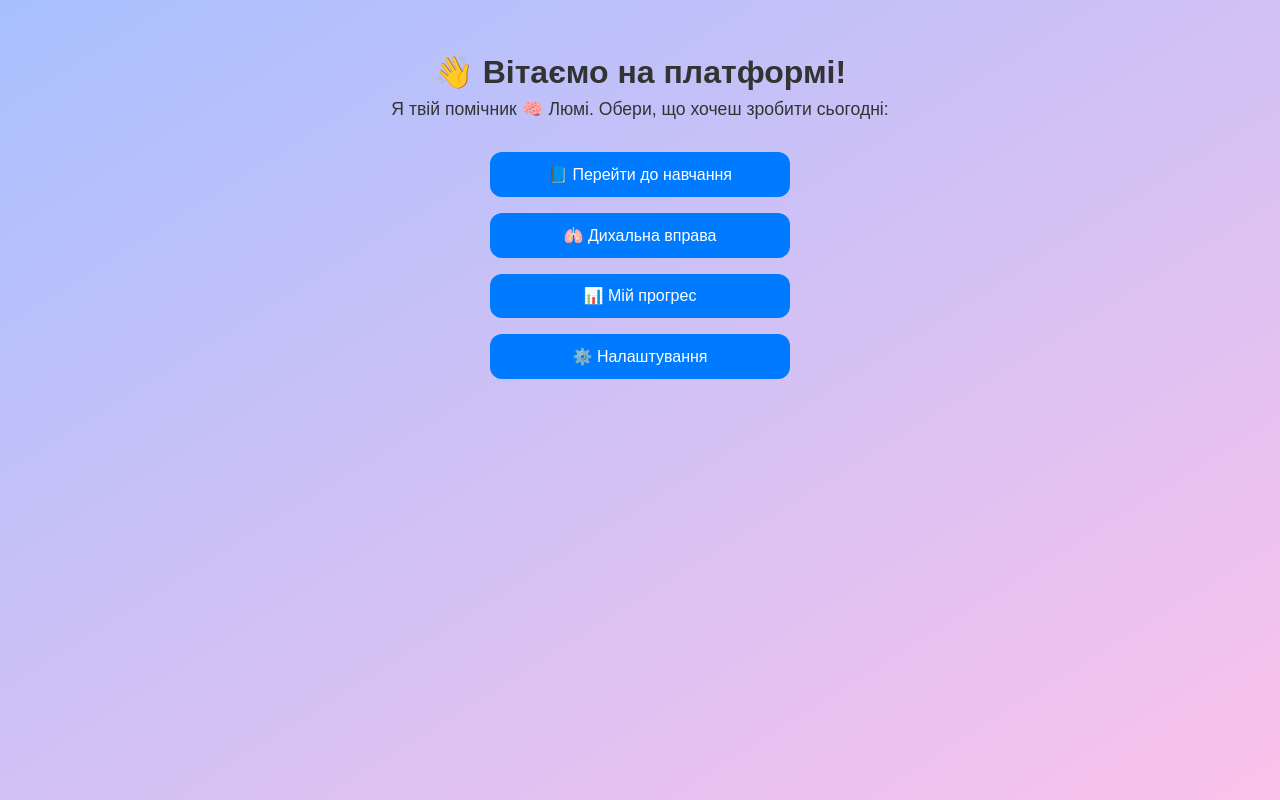
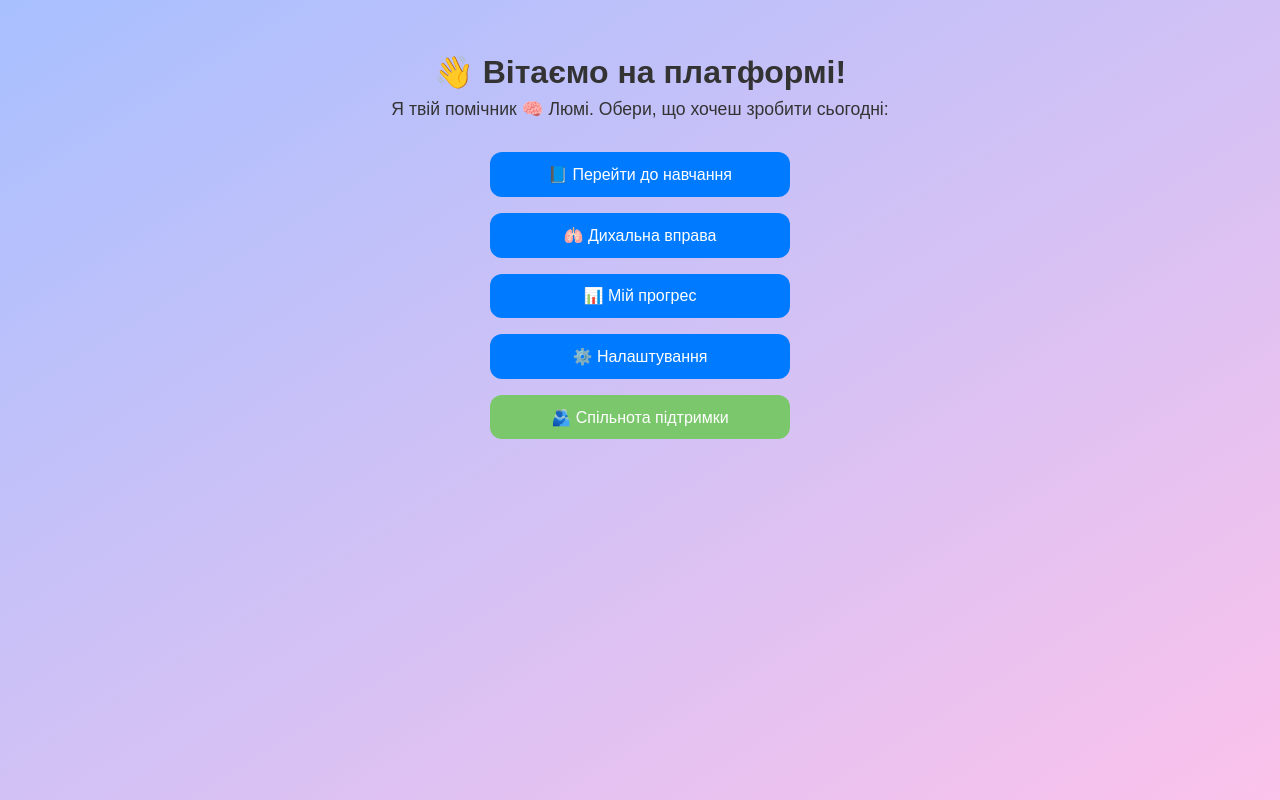
Before and after one commit to Milana-Budzanovska/Be-FocusEd, a React (Create React App) app: page /menu in a window 1280 px wide. Built offline with nearby package versions, Linux system fonts and the light colour scheme.

Commit message:
Update MainMenu.js

```diff
--- a/src/MainMenu.js
+++ b/src/MainMenu.js
@@ -15,6 +15,9 @@ export default function MainMenu() {
         <button onClick={() => navigate('/breathing')} style={buttonStyle}>🫁 Дихальна вправа</button>
         <button onClick={() => navigate('/progress')} style={buttonStyle}>📊 Мій прогрес</button>
         <button onClick={() => navigate('/settings')} style={buttonStyle}>⚙️ Налаштування</button>
+        <button onClick={() => navigate('/forum')} style={{ ...buttonStyle, backgroundColor: '#7BC86C' }}>
+          🫂 Спільнота підтримки
+        </button>
       </div>
     </div>
   );
```
